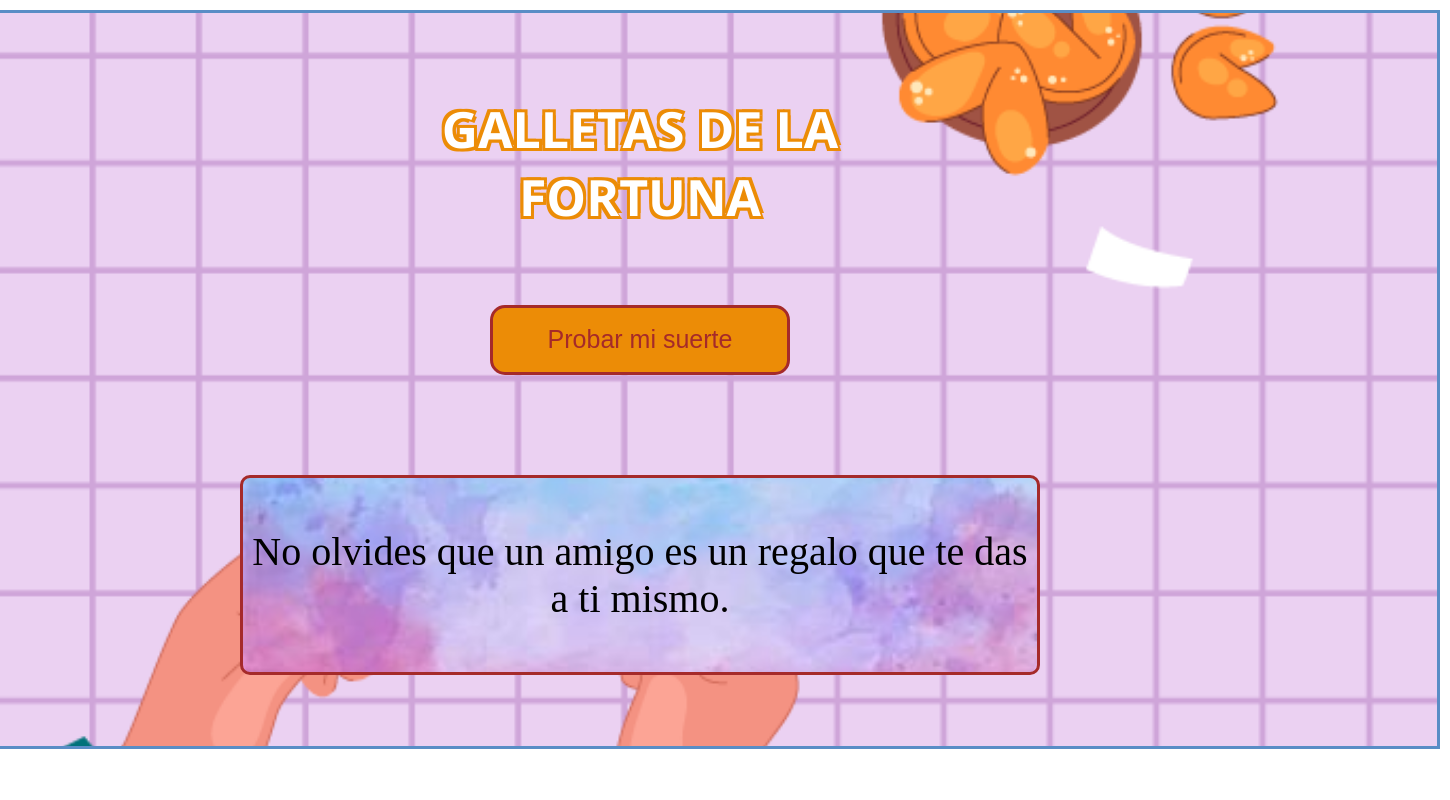
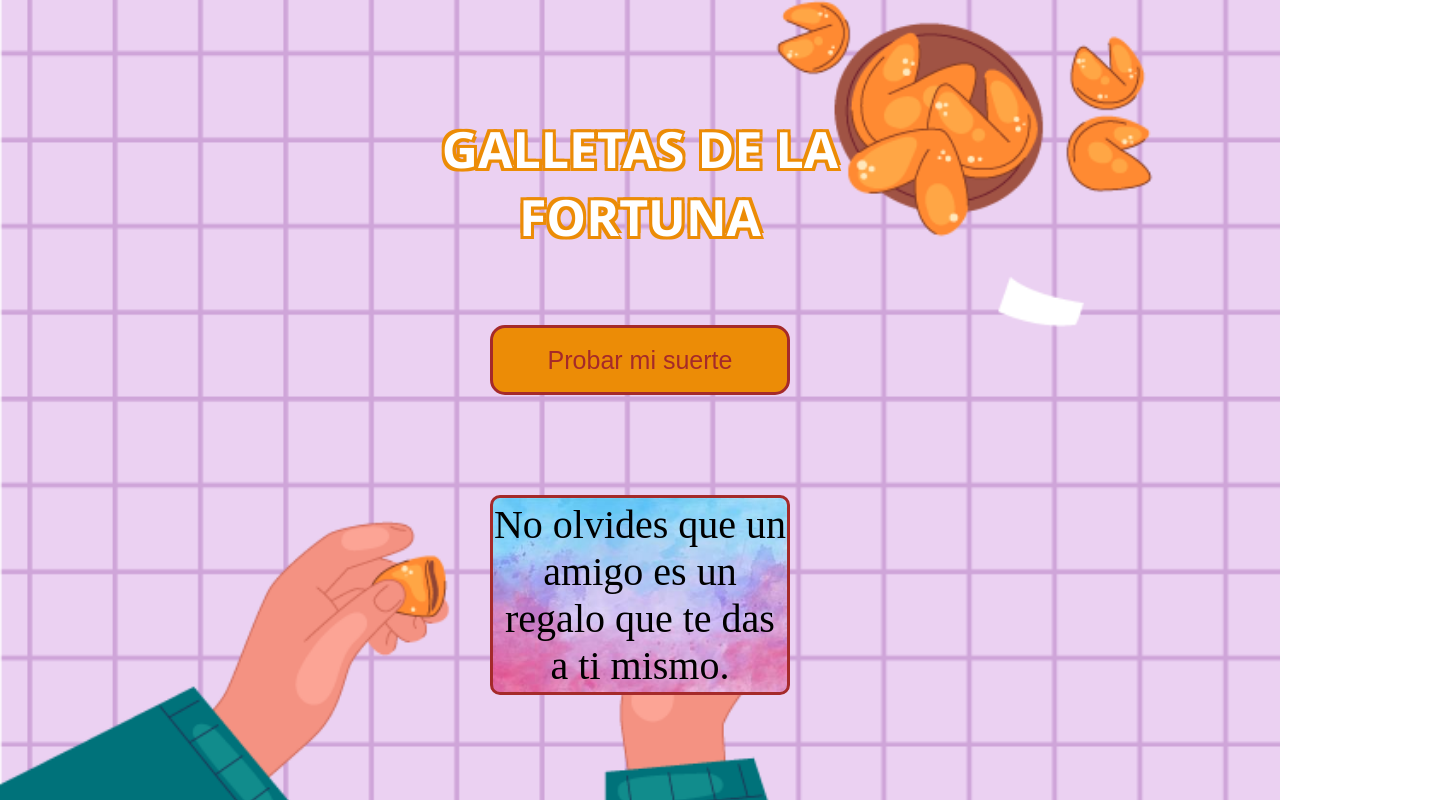
Before and after one commit to JhonFAlzate/mensajes-aleatorios, a React (Vite) app: page / in a window 1280 px wide. Shown: the whole page, 1450 px wide, since content can reach past the window. Built offline with nearby package versions, Linux system fonts and the light colour scheme.

Commit message:
Se organiza tamaños Desktop y Movil

```diff
--- a/src/App.css
+++ b/src/App.css
@@ -4,11 +4,11 @@
     box-sizing: border-box;
 }
 body {
-    display: flex;
-    justify-content: center;
-    margin-right: auto;
-    margin-left: auto;
-    flex-grow: 5;
+    /* display: flex; */
+    /* justify-content: center; */
+    /* margin-right: auto; */
+    /* margin-left: auto; */
+    /* flex-grow: 5; */
 }
 
 .container {
@@ -17,15 +17,15 @@ body {
     flex-wrap: wrap;
     align-items: center;
     justify-content: center;
-    border: solid rgb(89, 141, 198);
+    /* border: solid rgb(89, 141, 198);   */
     gap: 100px;
     width: 100%;
     height: 100vh;
-    margin: 10px;
+    /* margin: 10px; */
     background-repeat: no-repeat;
     background-size: cover;
     background-position: center;
-
+    min-height: 100vh;
     .title {
 
         width: 200px;
@@ -46,7 +46,8 @@ body {
         background-color: rgb(236, 140, 6);
         color: brown;
         font-size: 25px;
-        width: 300px;
+        width: 100%;
+        max-width: 300px;
         height: 70px;
         border-radius: 15px;
         cursor: pointer;
@@ -64,7 +65,8 @@ body {
         background-repeat: no-repeat;
         border: solid brown;
         border-radius: 10px;
-        width: 300px;
+        width: 100%;
+        max-width: 300px;
         height: 120px;
         display: flex;
         flex-direction: row;
@@ -81,8 +83,8 @@ body {
 @media screen and (min-width: 940px) {
     .container {
         display: flex;
-        width: 200vh;
-        height: 120%;
+        width: 100%;
+        height: 100%;
         .title {
 
             width: 400px;
```
